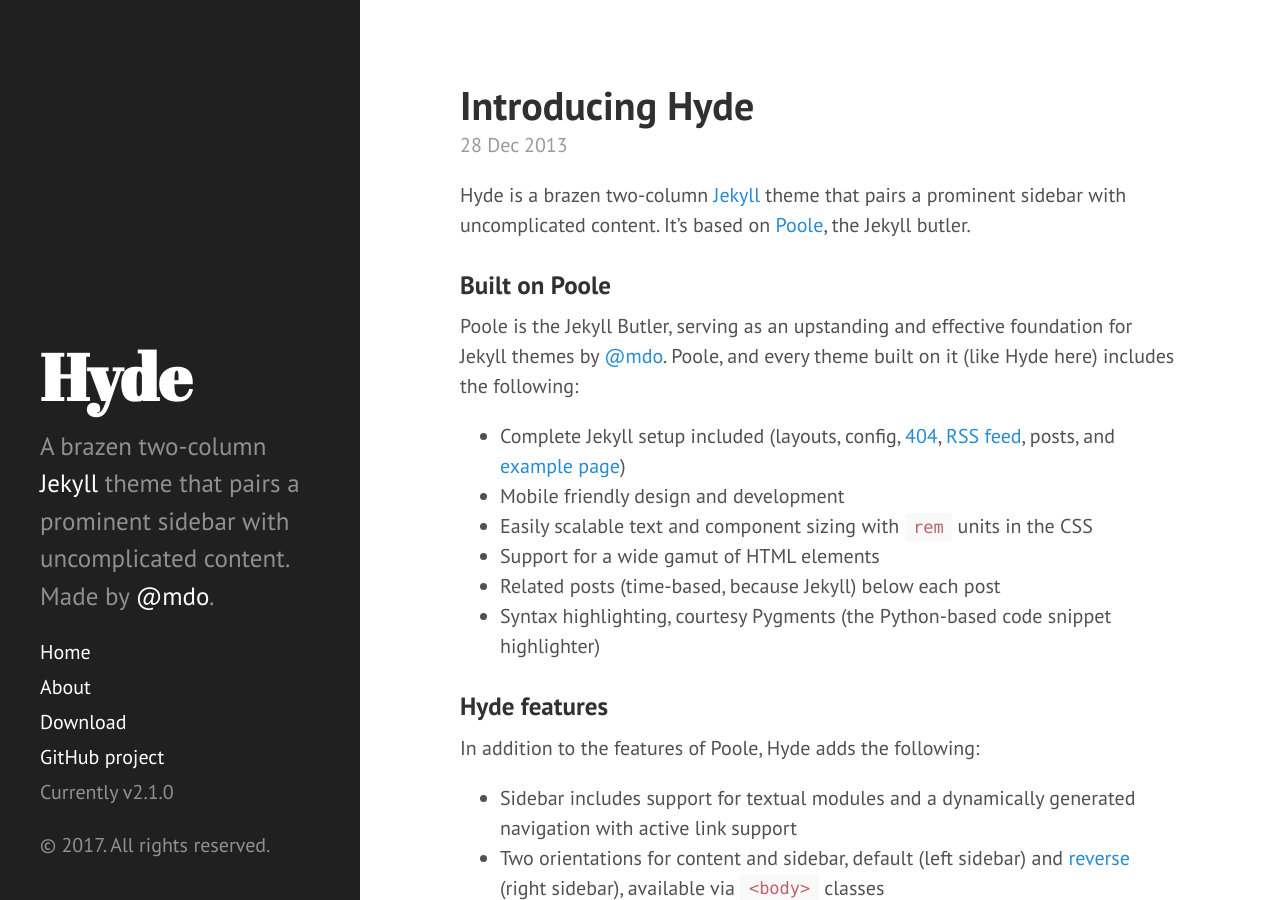
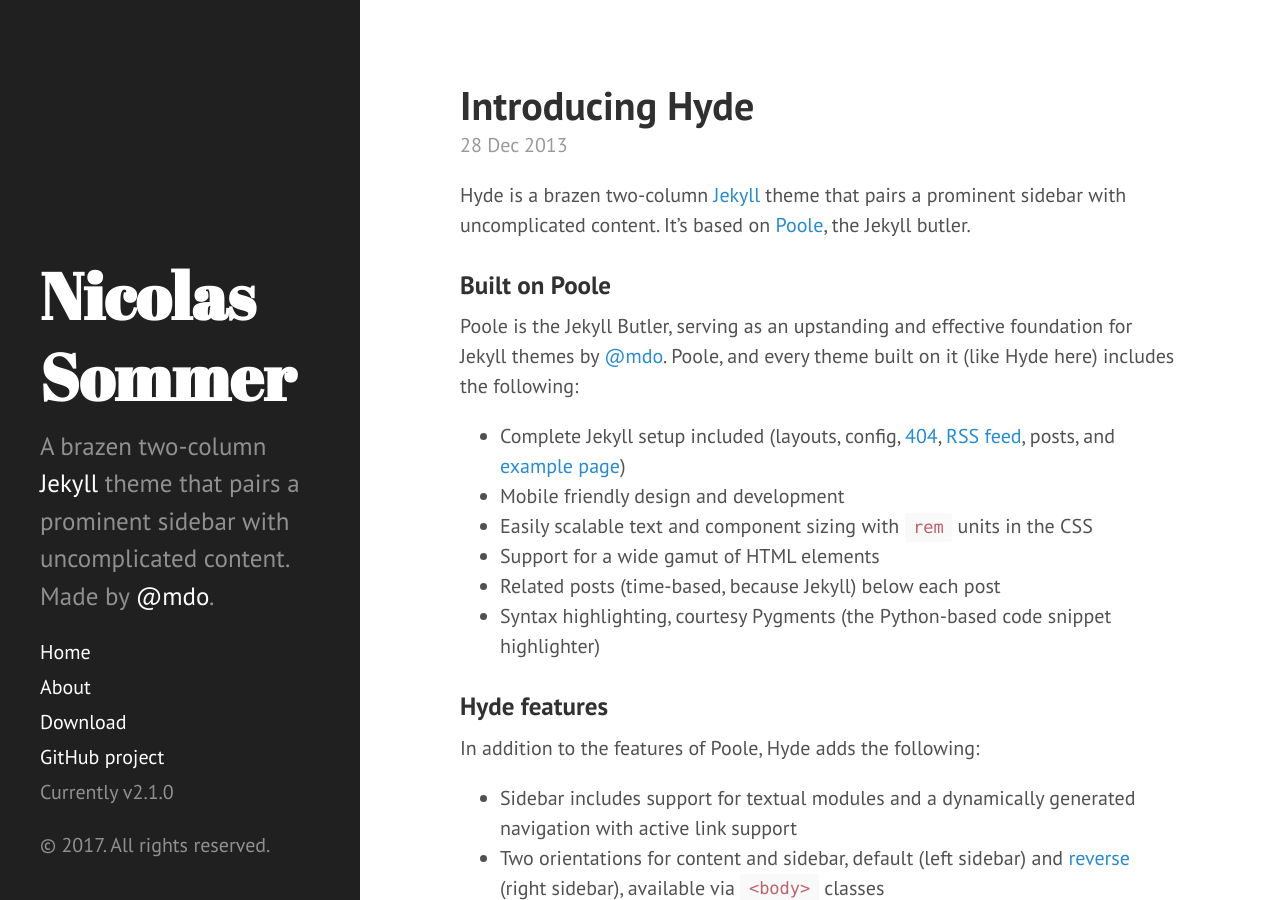
Before and after one commit to nisommer/nisommer.github.io, a Jekyll site: the page built from index.html, in a window 1280 px wide and 900 px high. Built offline with Jekyll 4.4.1, drawn with Linux system fonts in a browser that asks for light colours; Markdown is read by kramdown in place of the engine named in the settings; the list of posts is cut into pages by our own code.

Commit message:
removed permalink option (error in github). changed title

```diff
--- a/_config.yml
+++ b/_config.yml
@@ -4,10 +4,10 @@ highlighter:      pygments
 
 # Permalinks
 permalink:        pretty
-relative_permalinks: true
+# relative_permalinks: true
 
 # Setup
-title:            Hyde
+title:            'Nicolas Sommer'
 tagline:          'A Jekyll theme'
 description:      'A brazen two-column <a href="http://jekyllrb.com" target="_blank">Jekyll</a> theme that pairs a prominent sidebar with uncomplicated content. Made by <a href="https://twitter.com/mdo" target="_blank">@mdo</a>.'
 url:              http://hyde.getpoole.com
@@ -23,4 +23,4 @@ paginate:         5
 version:          2.1.0
 
 github:
-  repo:           https://github.com/poole/hyde
+  repo:           https://github.com/nisommer/nisommer.github.io
```
Also changed, not shown: 1 other file.
